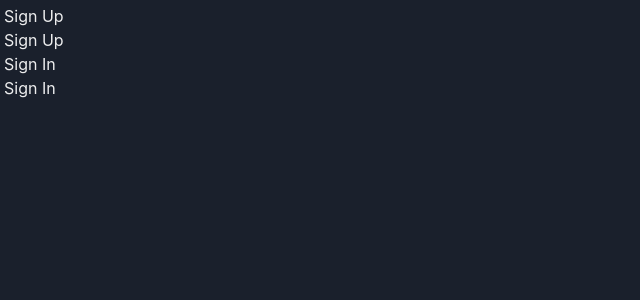
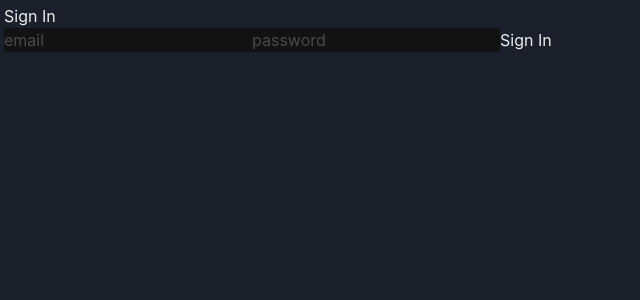
Before and after one commit to Sife-ops/dunedain, a React (Vite) app in the folder web/: page /sign-in in a window 1280 px wide. Before the commit this address led to /. Shown: the top 300 px of the page, without its empty margins (0-640 px from the left). Built offline with nearby package versions, Linux system fonts and the light colour scheme; no server answers; what @aws-amplify/auth, @urql/exchange-auth, urql would draw is missing.

Commit message:
better auth hook

```diff
--- a/web/src/hook/authentication.ts
+++ b/web/src/hook/authentication.ts
@@ -1,17 +1,62 @@
 import { useEffect, useState } from "react";
 
-export const useAuthentication = () => {
-  const [signedIn, setSignedIn] = useState(true);
+// export let signInGlobal: boolean = false;
 
-  const update = () => {
-    const cookie = localStorage.getItem("signedIn");
-    if (cookie) setSignedIn(true);
+const getCookie = () => {
+  return localStorage.getItem("cookie");
+};
+
+const setCookie = () => {
+  localStorage.setItem("cookie", "cookie");
+};
+
+const clearCookie = () => {
+  localStorage.removeItem("cookie");
+};
+
+export type Authentication = {
+  //   signInGlobal: boolean;
+  signedIn: boolean;
+  setSignedIn: React.Dispatch<React.SetStateAction<boolean>>;
+  signIn: () => void;
+  signOut: () => void;
+  sync: () => void;
+};
+
+export const useAuthentication = (): Authentication => {
+  const [signedIn, setSignedIn] = useState(false);
+
+  useEffect(() => {
+    // if (signInGlobal) setSignedIn(true);
+    if (getCookie()) setSignedIn(true);
+  }, []);
+
+  const signIn = () => {
+    // signInGlobal = true;
+    setCookie();
+    setSignedIn(true);
+  };
+
+  const signOut = () => {
+    // signInGlobal = false;
+    clearCookie();
+    setSignedIn(false);
+  };
+
+  const sync = () => {
+    // if (signInGlobal) setSignedIn(true);
+    if (getCookie()) setSignedIn(true);
     else setSignedIn(false);
   };
 
   return {
+    // signInGlobal,
+
     signedIn,
     setSignedIn,
-    update,
+
+    signIn,
+    signOut,
+    sync,
   };
 };
--- a/web/src/main.tsx
+++ b/web/src/main.tsx
@@ -58,19 +58,12 @@ ReactDOM.createRoot(document.getElementById("root")!).render(
   // </React.StrictMode>
 );
 
-// todo: state change breaks routes
 function App() {
+  const auth = useAuthentication();
   const { setColorMode } = useColorMode();
-
-  // const [signedIn, setSignedIn] = useState(true);
-  const auth = useAuthentication();
 
   useEffect(() => {
     setColorMode("dark");
-    auth.update();
-    // const token = localStorage.getItem("signedIn");
-    // if (token) setSignedIn(true);
-    // else setSignedIn(false);
   }, []);
 
   return (
@@ -100,7 +93,7 @@ function App() {
           <Routes>
             <Route path="/" element={<Landing />} />
             <Route path="/sign-up" element={<SignUp />} />
-            <Route path="/sign-in" element={<SignIn />} />
+            <Route path="/sign-in" element={<SignIn auth={auth} />} />
             <Route path="*" element={<Navigate replace to="/" />} />
           </Routes>
         )}
--- a/web/src/pages/sign-in.tsx
+++ b/web/src/pages/sign-in.tsx
@@ -1,7 +1,8 @@
+import React, { useState } from "react";
 import { Auth } from "@aws-amplify/auth";
-import { useState } from "react";
+import { Authentication } from "../hook/authentication";
 
-export const SignIn = () => {
+export const SignIn: React.FC<{ auth: Authentication }> = (props) => {
   const [email, setEmail] = useState("");
   const [password, setPassword] = useState("");
 
@@ -13,8 +14,7 @@ export const SignIn = () => {
           e.preventDefault();
           try {
             await Auth.signIn(email, password);
-            localStorage.setItem("signedIn", "true");
-            window.location.reload();
+            props.auth.signIn();
           } catch (e) {
             console.log(e);
           }
```
